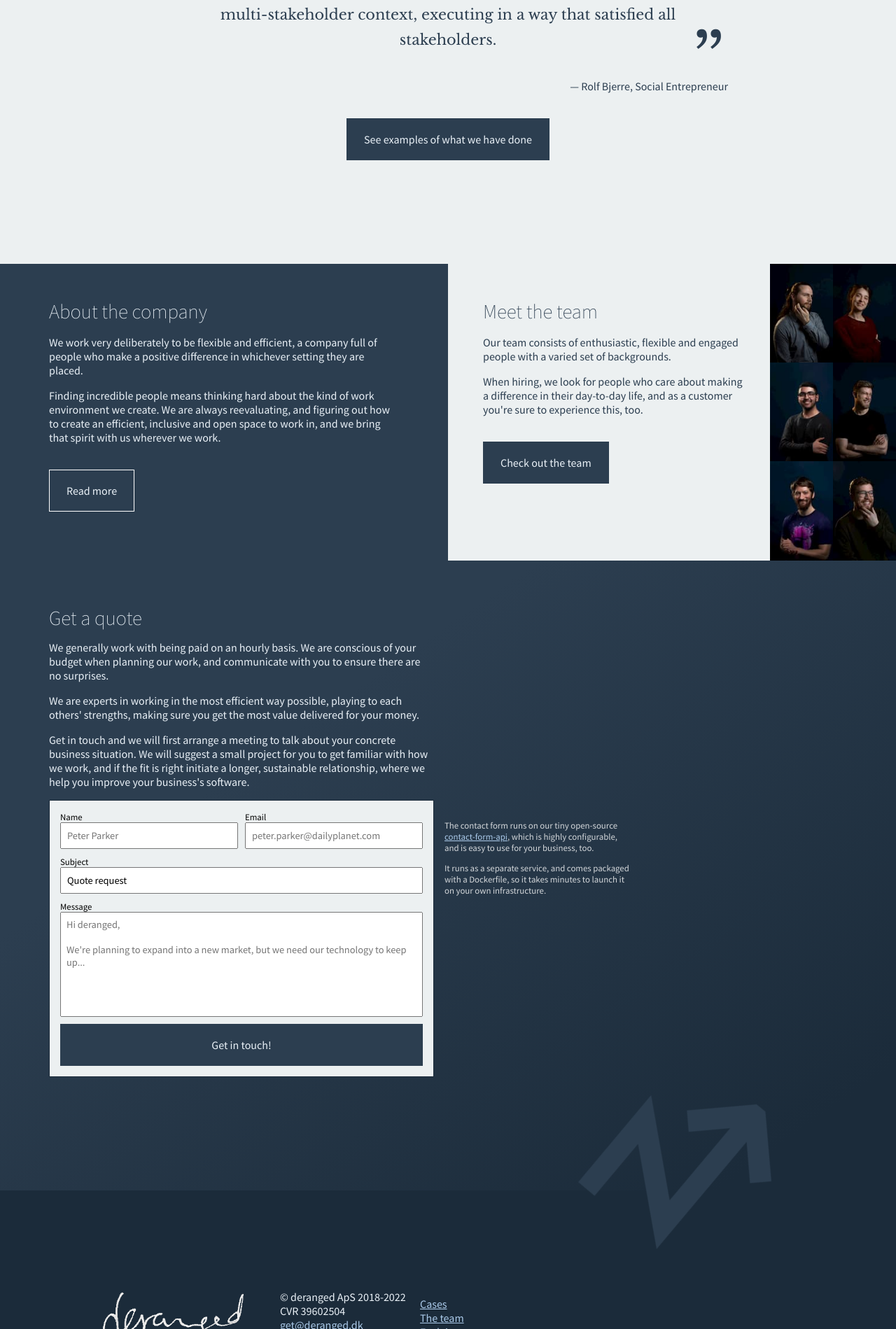
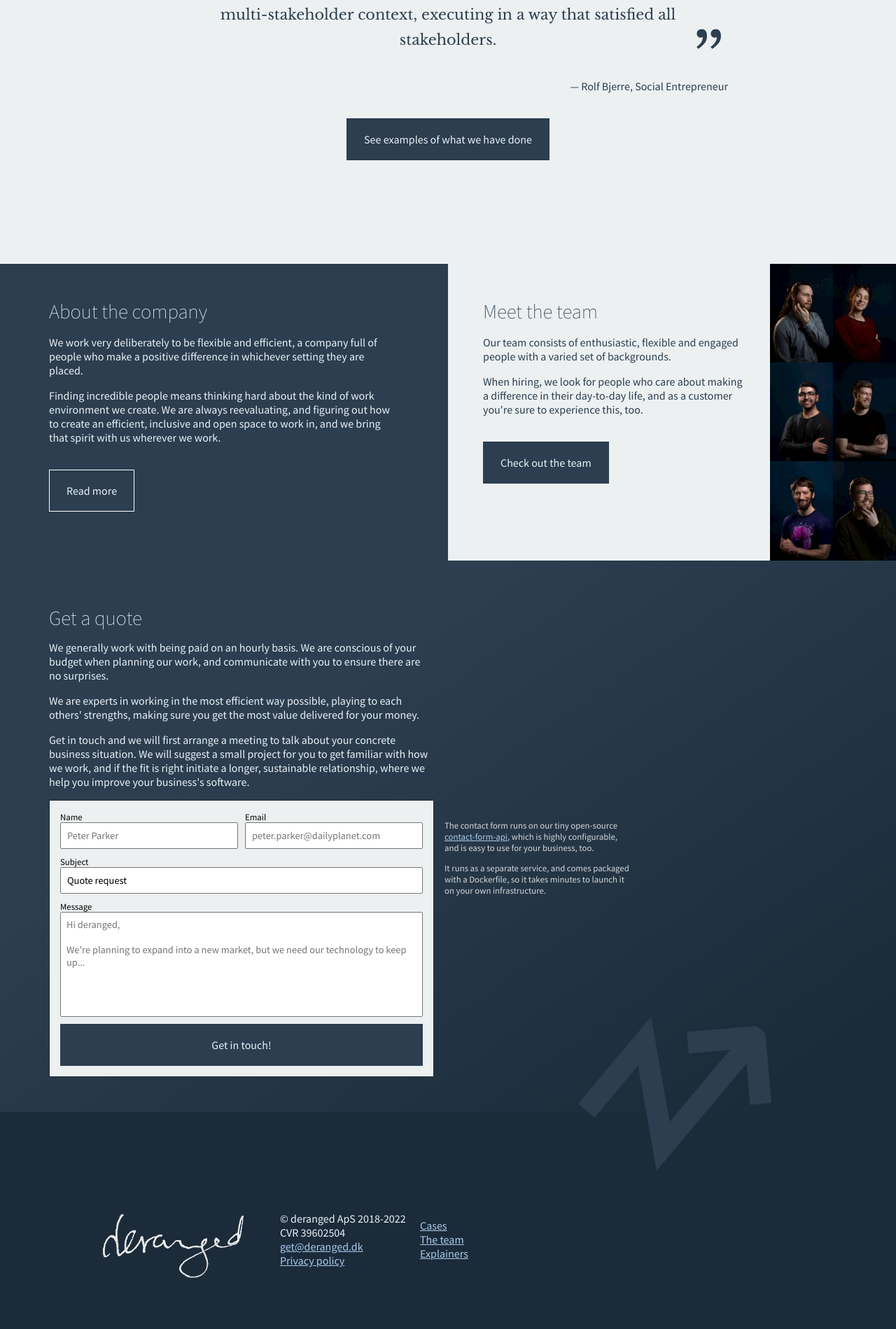
Before and after one commit to derangeddk/deranged.dk, a Jekyll site: the page built from index.html, in a window 1280 px wide. Shown: the part 4501-6400 px from the top of the page at 70% size. Built offline with Jekyll 4.4.1, drawn with Linux system fonts in a browser that asks for light colours.

Commit message:
Remove min-height from quote section before footer

```diff
--- a/_sass/get_a_quote.scss
+++ b/_sass/get_a_quote.scss
@@ -1,7 +1,6 @@
 .rest-sales {
   background: #2c3e50;
   background-image: linear-gradient(145deg, #2c3e50 30%, #1b2b3a 90%);
-  min-height: 100vh;
   color: #eaf1f7;
   display: flex;
   flex-direction: column;
```
